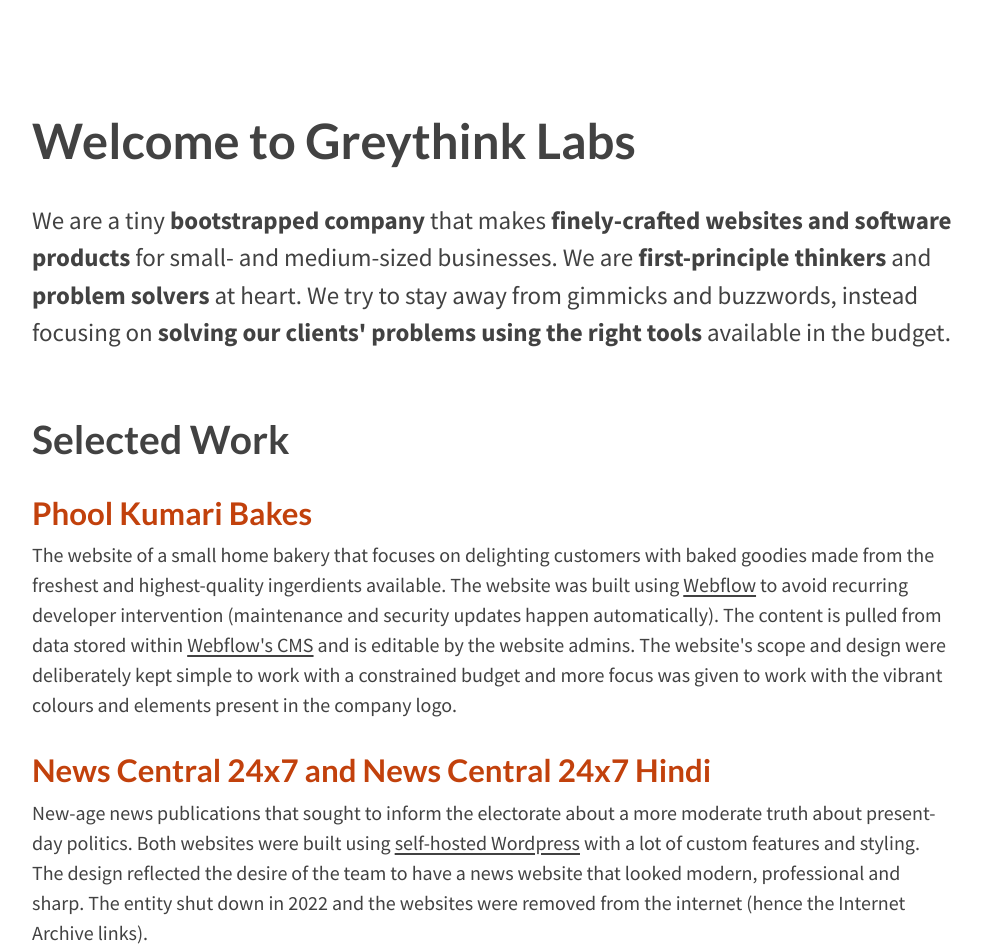
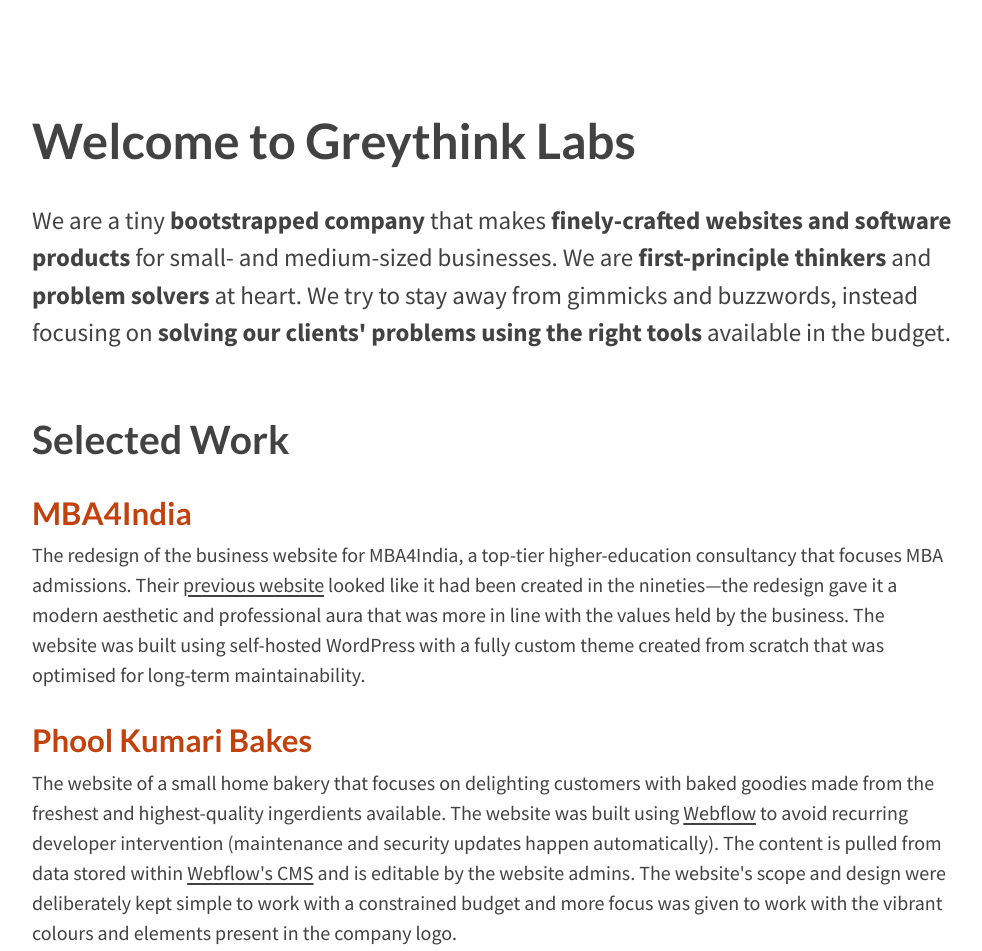
Before and after one commit to architchandra/greythinkv1, an Eleventy site: page src/index.html in a window 1280 px wide. Shown: the top 951 px of the page, without its empty margins (148-1130 px from the left). Built offline with nearby package versions, Linux system fonts and the light colour scheme; Eleventy itself is replaced by a stand-in of ours; files that its build step writes are made by us from their sources; a web font is replaced by a local one.

Commit message:
[Content] Add MBA4India to work samples

```diff
--- a/src/index.html
+++ b/src/index.html
@@ -25,6 +25,18 @@
             <h2>
                 Selected Work
             </h2>
+
+            <div class="work-project">
+                <h3>
+                    <a href="https://mba4india.in/">
+                        MBA4India
+                    </a>
+                </h3>
+                <p>
+                    The redesign of the business website for MBA4India, a top-tier higher-education consultancy that focuses MBA admissions. Their <a href="https://web.archive.org/web/20190222000738/http://mba4india.in/">previous website</a> looked like it had been created in the nineties—the redesign gave it a modern aesthetic and professional aura that was more in line with the values held by the business. The website was built using self-hosted WordPress with a fully custom theme created from scratch that was optimised for long-term maintainability.
+                </p>
+            </div>
+            <!-- work-project -->
 
             <div class="work-project">
                 <h3>
```
Also changed, not shown: public/index.html (+13 -1 lines).
